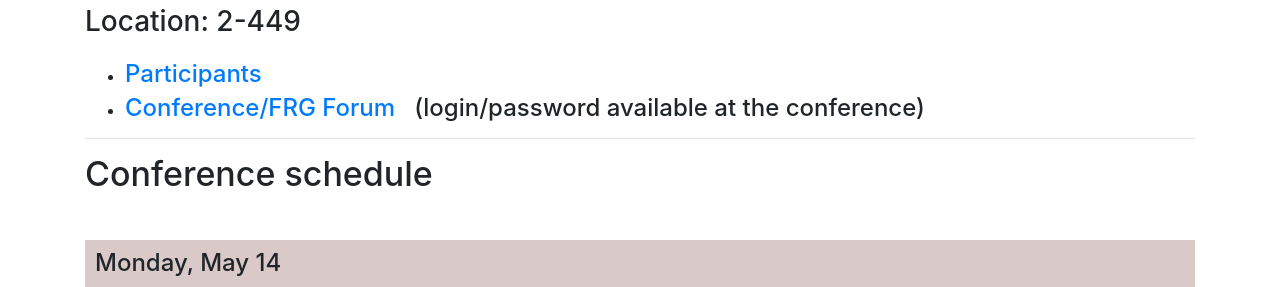
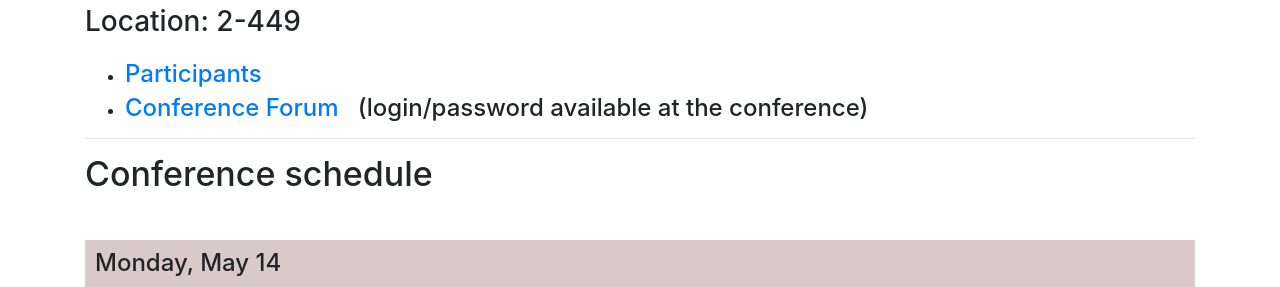
Before and after one commit to int-prob/int-prob-code, a Jekyll site: the page built from conference2018/schedule.md, in a window 1280 px wide. Shown: the part 158-445 px from the top of the page. Built offline with Jekyll 4.4.1, drawn with Linux system fonts in a browser that asks for light colours; nearby versions of some CDN libraries.

Commit message:
Update schedule.md

```diff
--- a/conference2018/schedule.md
+++ b/conference2018/schedule.md
@@ -16,7 +16,7 @@ permalink: /conference2018/
 
 - ### [Participants]({{site.url}}/conference2018/participants/)
 
-- ### [Conference/FRG Forum](http://forum.int-prob.org/)  &nbsp; (login/password available at the conference)
+- ### [Conference Forum](http://forum.int-prob.org/)  &nbsp; (login/password available at the conference)
 
 ---
 
```
